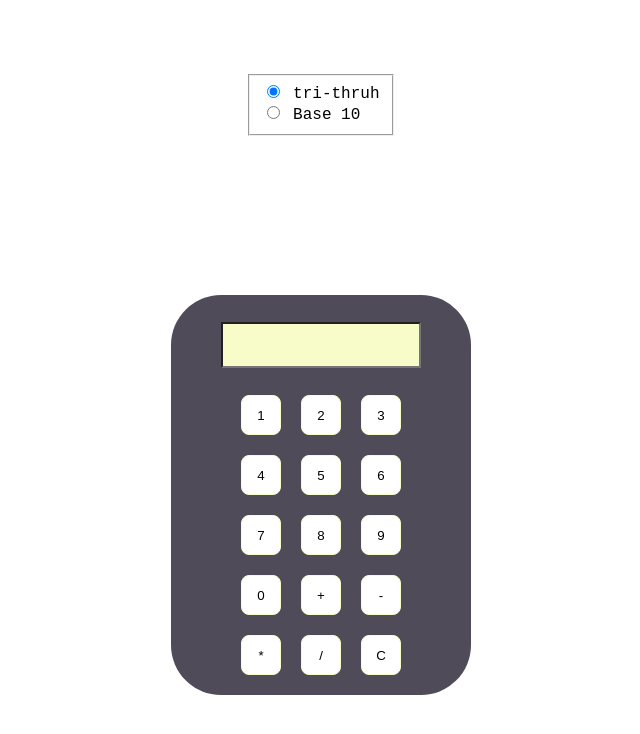
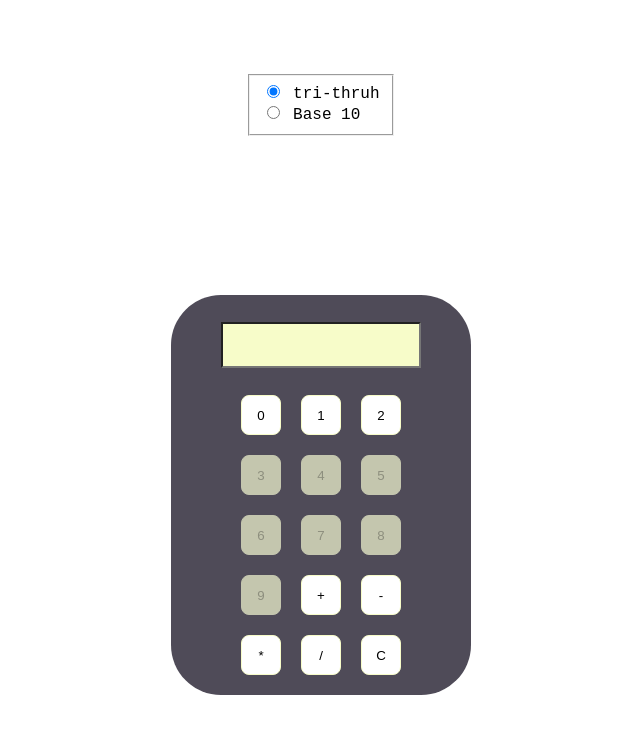
Before and after one commit to Alec-Phillips/Tri, a plain HTML site: page tri.html in a window 1280 px wide. Both pictures are taken after a click on the radio button "tri-thruh". Shown: the whole page, without its empty margins (319-959 px from the left). Drawn offline with Linux system fonts and the light colour scheme.

Commit message:
button handling

```diff
--- a/requirements.txt
+++ b/requirements.txt
@@ -13,6 +13,8 @@
 
 - the input should be focused always
   - any key press should be caught and update the input field
+    - this should also trigger the appropriate button to enter the pressed state briefly (as if the user clicked it)
+  - the input field should never have a cursor
 
 - buttons
   - key should have a hovered and pressed state
--- a/tri.css
+++ b/tri.css
@@ -57,6 +57,7 @@ main {
   height: 40px;
   font-size: 18px;
   outline: none;
+  caret-color: transparent;
 }
 #buttons-area {
   grid-column: 2;
@@ -82,3 +83,8 @@ main {
 .calc-button:active {
   background-color: hsl(66, 42%, 75%);
 }
+.calc-button:disabled {
+  cursor: not-allowed;
+  background-color: hsl(65, 17%, 73%);
+  border: 1px solid hsl(65, 17%, 73%);
+}
--- a/tri.html
+++ b/tri.html
@@ -29,22 +29,22 @@
         </div>
         <div id="buttons-area">
           <div class="calc-row">
+            <button class="calc-button">0</button>
             <button class="calc-button">1</button>
             <button class="calc-button">2</button>
-            <button class="calc-button">3</button>
           </div>
           <div class="calc-row">
-            <button class="calc-button">4</button>
-            <button class="calc-button">5</button>
-            <button class="calc-button">6</button>
+            <button class="calc-button base-10-button" disabled>3</button>
+            <button class="calc-button base-10-button" disabled>4</button>
+            <button class="calc-button base-10-button" disabled>5</button>
           </div>
           <div class="calc-row">
-            <button class="calc-button">7</button>
-            <button class="calc-button">8</button>
-            <button class="calc-button">9</button>
+            <button class="calc-button base-10-button" disabled>6</button>
+            <button class="calc-button base-10-button" disabled>7</button>
+            <button class="calc-button base-10-button" disabled>8</button>
           </div>
           <div class="calc-row">
-            <button class="calc-button">0</button>
+            <button class="calc-button base-10-button" disabled>9</button>
             <button class="calc-button">+</button>
             <button class="calc-button">-</button>
           </div>
--- a/tri.js
+++ b/tri.js
@@ -1,4 +1,4 @@
-let mode = "tri"
+let mode = "base-3"
 
 
 const CONFIGS = {
@@ -23,11 +23,22 @@ const CONFIGS = {
 const getAllowedKeys = () => CONFIGS[mode].allowedKeys
 const getButtons = () => CONFIGS[mode].buttons
 
+const base10Buttons = document.querySelectorAll(".base-10-button")
+
 const radios = document.querySelectorAll("input[type=radio]")
 radios.forEach((radio) => {
   radio.addEventListener("click", () => {
     mode = radio.value
-    // updateButtons()
+    screenInput.value = ""
+    if (radio.value === "base-10") {
+      base10Buttons.forEach((button) => {
+        button.removeAttribute("disabled")
+      })
+    } else {
+      base10Buttons.forEach((button) => {
+        button.setAttribute("disabled", true)
+      })
+    }
   })
 })
 
@@ -56,7 +67,6 @@ const updateButtons = () => {
 const buttons = document.querySelectorAll(".calc-button")
 buttons.forEach((button) => {
   button.addEventListener("click", () => {
-    console.log("here", screenInput.innerHTML, button.innerHTML)
     screenInput.value += button.innerHTML
   })
 })
```
